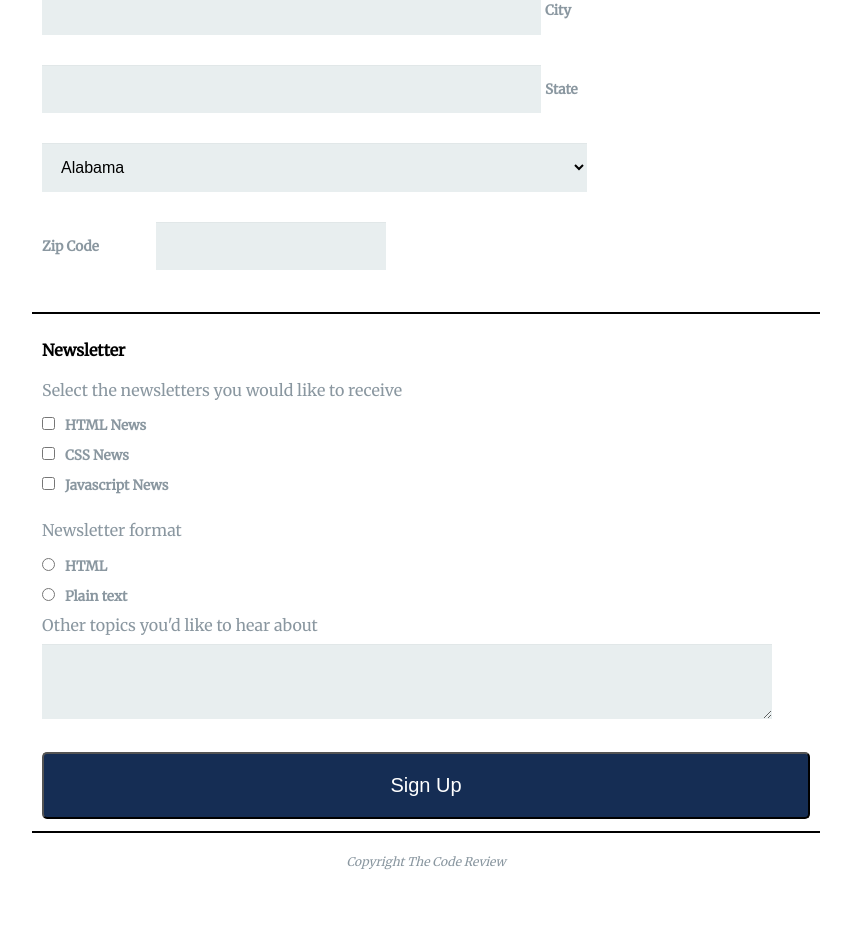
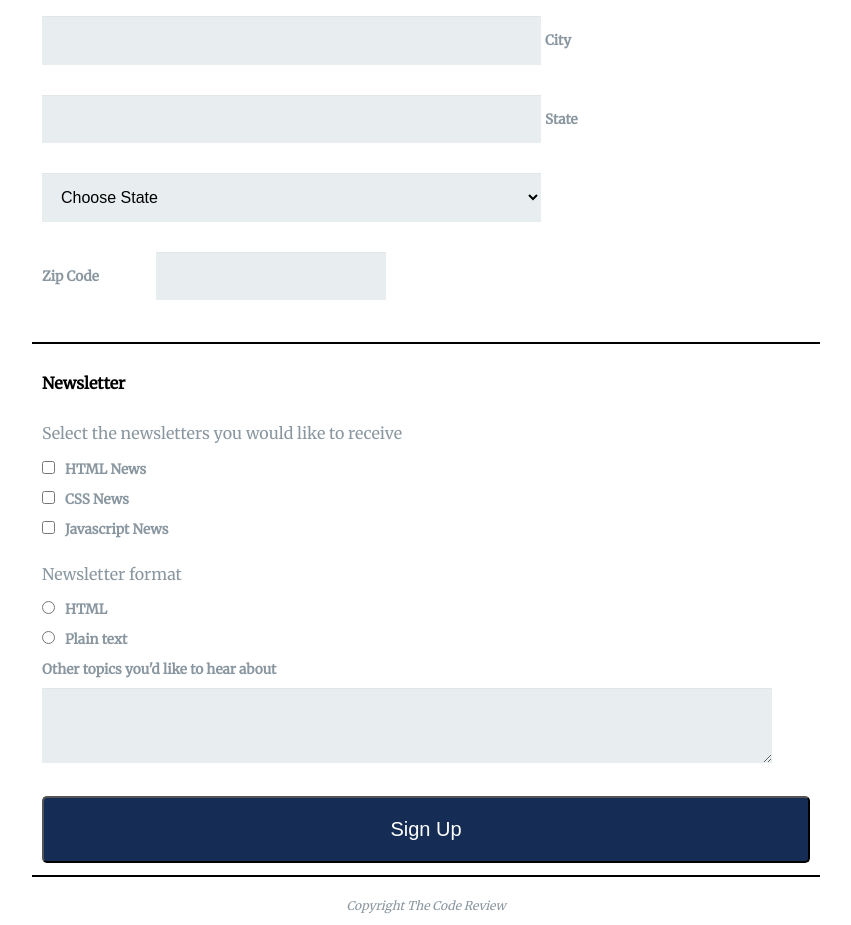
Before and after one commit to adamtre9115/Registration_Form_Project_3, a plain HTML site: page index.html in a window 1280 px wide. Shown: the part 511-1436 px from the top of the page, without its empty margins (214-1065 px from the left). Before the commit the page ends 1392 px from the top, so only its background shows below. Drawn offline with Linux system fonts and the light colour scheme.

Commit message:
Update of missed details in project.
Corrections to form with the additon of legend tag on bottom half of
form and "choose state" text adding in select option tag. The viewport
meta tag was also added into the html.

```diff
--- a/css/styles.css
+++ b/css/styles.css
@@ -49,14 +49,15 @@ form {
  }
 
 fieldset {
+  margin-top: 30px;
+
   border: none;
   border-bottom: 2px solid #000;
 }
 
 legend {
     font-weight: bold;
-    margin-top: 25px;
-    margin-bottom: 10px;
+     margin-bottom: 10px;
 }
 
 label[for="name"],
@@ -118,6 +119,7 @@ textarea:hover {
 }
 textarea {
     height: 75px;
+    margin-top: 10px;
 }
 
 button[type="submit"] {
@@ -160,6 +162,7 @@ label[for="css"],
 label[for="javascript"],
 label[for="format-1"],
 label[for="format-2"],
+label[for="other-topics"],
 input[type="radio"],
 input[type="checkbox"],
 input[type="text"],
@@ -193,7 +196,8 @@ label[for="html"],
 label[for="css"],
 label[for="javascript"],
 label[for="format-1"],
-label[for="format-2"] {
+label[for="format-2"],
+label[for="other-topics"] {
     font-size: .85em;
     font-weight: bold;
 }
@@ -227,7 +231,7 @@ label[for="format-2"] {
     }
 
     select {
-        width: 71%;
+        width: 65%;
     }
 
         input[type="number"] {
--- a/index.html
+++ b/index.html
@@ -3,6 +3,7 @@
 
 <head>
   <meta charset="utf-8">
+  <meta name="viewport" content="width=device-width, initial-scale=1.0">
   <title>Newsletter Sign-up</title>
   <link href="css/normalize.css" rel="stylesheet">
   <link href="css/styles.css" rel="stylesheet">
@@ -43,7 +44,8 @@
 
                 <label for="state">State</label>
                 <select id="state" name="user_state">
-                <optgroup label="Choose A State">
+                <optgroup>
+					<option selected hidden disabled>Choose State</option>
                     <option value="AL">Alabama</option>
 					<option value="AK">Alaska</option>
 					<option value="AZ">Arizona</option>
@@ -112,7 +114,7 @@
             </fieldset>
 			<fieldset>
 
-            <h4>Newsletter</h4>
+            <legend>Newsletter</legend>
 
             <p>Select the newsletters you would like to receive</p>
 
@@ -125,9 +127,9 @@
             <input type="radio" id="format-1" name=user_format><label for="format-1">HTML</label><br>
             <input type="radio" id="format-2" name="user_format"><label for="format-2">Plain text</label><br>
 
-            <span>Other topics you'd like to hear about</span><br>
+            <label for="other-topics">Other topics you'd like to hear about</label><br>
 
-            <textarea></textarea><br>
+            <textarea id="other-topics"></textarea><br>
 
             <button type="submit">Sign Up</button>
 			</fieldset>
```
